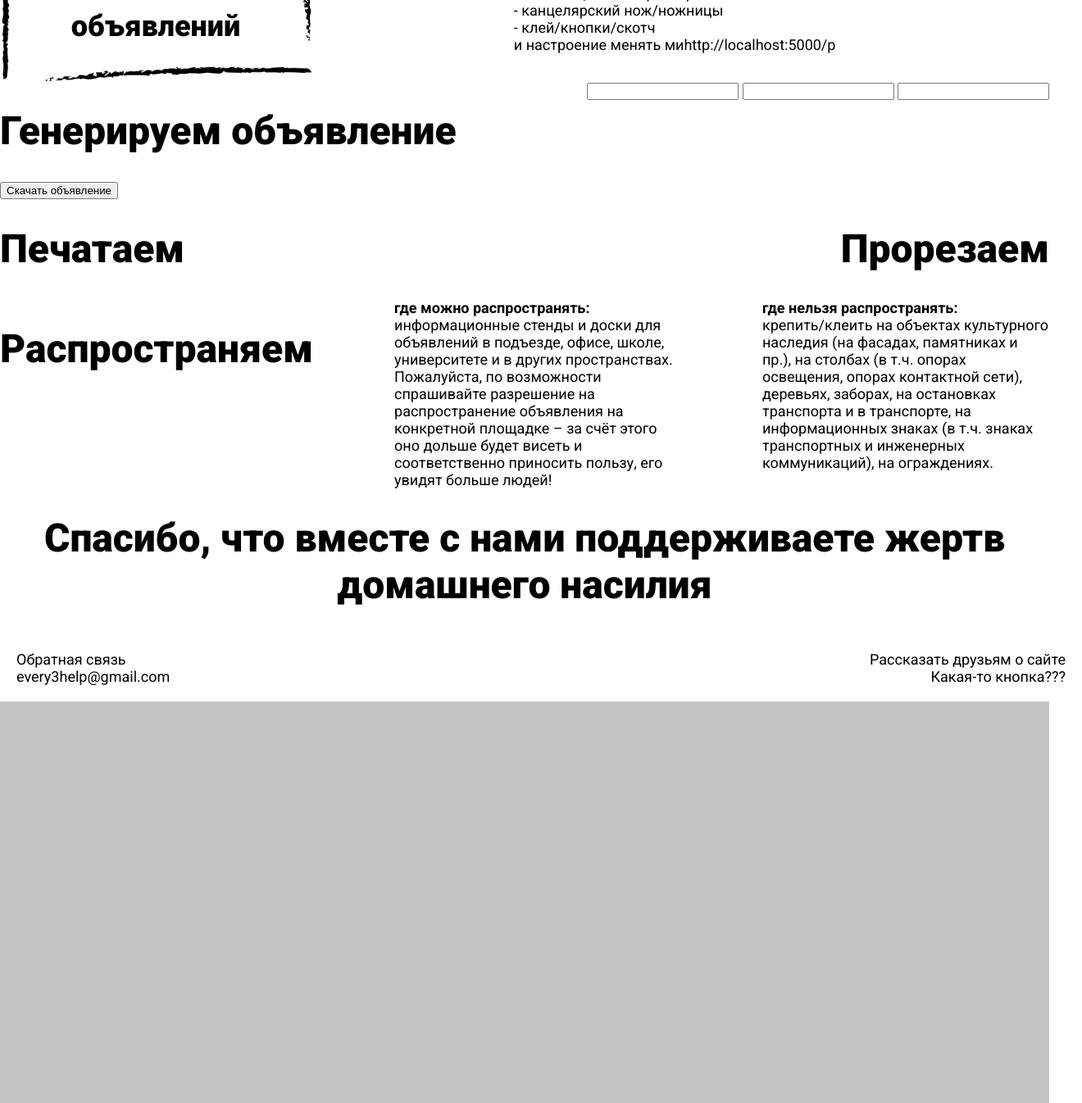
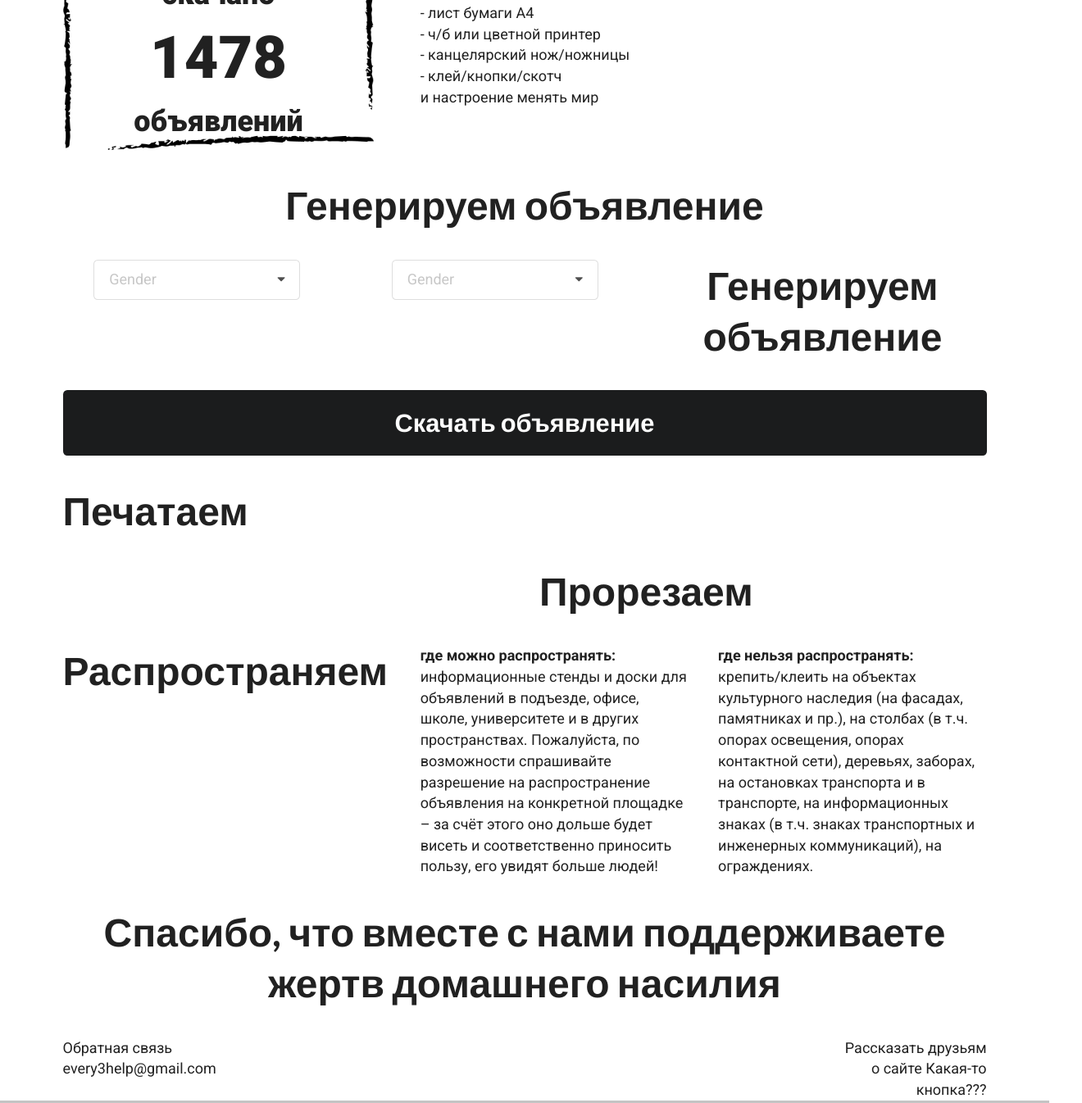
Before and after one commit to andresokol/homevio, a plain HTML site: page frontend/public/index.html in a window 1280 px wide. Shown: the part 441-1787 px from the top of the page at 82% size, 1320 px wide, since content can reach past the window. Drawn offline with nearby package versions, Linux system fonts and the light colour scheme.

Commit message:
move to semantic

```diff
--- a/frontend/public/index.css
+++ b/frontend/public/index.css
@@ -1,19 +1,19 @@
-div.container {
+/* div.container {
   max-width: 1440px;
   margin: 0 auto;
-}
+} */
 
-div.block {
+/* div.block {
   display: flex;
   justify-content: space-between;
   width: 100%;
-}
+} */
 
 div.logo_mock {
   width: 200px;
   height: 200px;
 
-  margin: 40px 100px;
+  /* margin: 40px 100px; */
 
   border-radius: 62px;
   background-color: #c4c4c4;
--- a/frontend/public/index.html
+++ b/frontend/public/index.html
@@ -6,11 +6,20 @@
     <title>every3.help</title>
 
     <link
+      rel="stylesheet"
+      href="https://cdn.jsdelivr.net/npm/semantic-ui@2.4.2/dist/semantic.min.css"
+    />
+    <link
       href="https://fonts.googleapis.com/css2?family=Roboto:ital,wght@0,100;0,300;0,400;0,500;0,700;0,900;1,100;1,300;1,400;1,500;1,700;1,900&display=swap"
       rel="stylesheet"
     />
     <link href="index.css" rel="stylesheet" />
 
+    <script
+      type="text/javascript"
+      src="http://code.jquery.com/jquery-latest.min.js"
+    ></script>
+    <script src="https://cdn.jsdelivr.net/npm/semantic-ui@2.4.2/dist/semantic.min.js"></script>
     <style>
       html,
       body {
@@ -19,17 +28,18 @@
 
         margin: 0;
         padding: 0;
+        padding-top: 20px;
       }
     </style>
   </head>
 
   <body>
-    <div class="container">
-      <div class="block">
-        <div>
+    <div class="ui container grid">
+      <div class="row">
+        <div class="four wide column" style="text-align: center;">
           <div class="logo_mock"></div>
         </div>
-        <div>
+        <div class="twelve wide column">
           <p>
             Мы знаем по себе, что общественная проблема может задавить своим
             масштабом и заставить чувствовать тотальную личную беспомощность. Но
@@ -55,75 +65,113 @@
         </div>
       </div>
 
-      <div class="block">
+      <div class="row">
+        <div class="six wide column">
           <div class="download_counter">
             <p>скачано</p>
             <p id="download_counter_number">43</p>
             <p id="download_counter_descriptor">объявления</p>
           </div>
-
-        <div>
+        </div>
+        <div class="ten wide column">
           <h1>Подготавливаем материалы</h1>
           <p>
             - лист бумаги А4<br />
             - ч/б или цветной принтер<br />
             - канцелярский нож/ножницы<br />
             - клей/кнопки/скотч<br />
-            и настроение менять миhttp://localhost:5000/р<br />
+            и настроение менять мир<br />
           </p>
         </div>
       </div>
 
-      <div class="block">
+      <div class="row">
+        <div class="sixteen wide column" style="text-align: center;">
           <h1>Генерируем объявление</h1>
-        <div>
-          <input type="text" />
-          <input type="text" />
-          <input type="text" />
         </div>
       </div>
 
-      <button>Скачать объявление</button>
+      <div class="row">
+        <div class="five wide column" style="text-align: center;">
+          <select class="ui dropdown">
+            <option value="">Gender</option>
+            <option value="1">+7 (000) 123-45-46</option>
+            <option value="0">+7 (999) 876-54-32</option>
+          </select>
+        </div>
+        <div class="five wide column" style="text-align: center;">
+          <select class="ui dropdown">
+            <option value="">Gender</option>
+            <option value="1">+7 (999) 876-54-32</option>
+            <option value="0">+7 (000) 123-45-46</option>
+          </select>
+        </div>
+        <div class="six wide column" style="text-align: center;">
+          <h1>Генерируем объявление</h1>
+        </div>
+      </div>
 
-      <div class="block">
+      <div class="row">
+        <div class="sixteen wide column" style="text-align: right;">
+          <button class="ui button black massive fluid">Скачать объявление</button>
+        </div>
+      </div>
+
+      <div class="row">
+        <div class="eight wide column">
           <h1>Печатаем</h1>
+        </div>
+        <div class="eight wide column"></div>
+      </div>
+
+      <div class="row">
+        <div class="eight wide column"></div>
+        <div class="eight wide column">
           <h1>Прорезаем</h1>
         </div>
+      </div>
 
-      <div class="block">
+      <div class="row">
+        <div class="six wide column">
           <h1>Распространяем</h1>
-        <div style="width: 350px;">
-          <b>где можно распространять:</b><br />
-          информационные стенды и доски для объявлений в подъезде, офисе, школе,
-          университете и в других пространствах. Пожалуйста, по возможности
-          спрашивайте разрешение на распространение объявления на конкретной
-          площадке – за счёт этого оно дольше будет висеть и соответственно
-          приносить пользу, его увидят больше людей!
         </div>
-        <div style="width: 350px;">
-          <b>где нельзя распространять:</b><br />
+        <div class="five wide column">
+          <b>где можно распространять:</b>
+          <p>
+            информационные стенды и доски для объявлений в подъезде, офисе,
+            школе, университете и в других пространствах. Пожалуйста, по
+            возможности спрашивайте разрешение на распространение объявления на
+            конкретной площадке – за счёт этого оно дольше будет висеть и
+            соответственно приносить пользу, его увидят больше людей!
+          </p>
+        </div>
+        <div class="five wide column">
+          <b>где нельзя распространять:</b>
+          <p>
             крепить/клеить на объектах культурного наследия (на фасадах,
             памятниках и пр.), на столбах (в т.ч. опорах освещения, опорах
             контактной сети), деревьях, заборах, на остановках транспорта и в
             транспорте, на информационных знаках (в т.ч. знаках транспортных и
             инженерных коммуникаций), на ограждениях.
+          </p>
         </div>
       </div>
 
-      <div class="block">
-        <h1 style="text-align: center;">
+      <div class="row">
+        <div class="column" style="text-align: center;">
+          <h1>
             Спасибо, что вместе с нами поддерживаете жертв домашнего насилия
           </h1>
         </div>
+      </div>
 
-      <div class="block" style="justify-content: space-between; padding: 20px;">
-        <div>
-          Обратная связь<br />
-          every3help@gmail.com
+      <div class="row">
+        <div class="three wide column">
+          <p>Обратная связь every3help@gmail.com</p>
         </div>
-        <div style="text-align: right;">
-          Рассказать друзьям о сайте<br />
-          Какая-то кнопка???
+        <div class="ten wide column"></div>
+        <div class="three wide column" style="text-align: right;">
+          <p>Рассказать друзьям о сайте Какая-то кнопка???</p>
         </div>
       </div>
     </div>
@@ -211,6 +259,8 @@
           body: JSON.stringify({ orgname, phone, address }),
         }).then((response) => response.blob().then((data) => draw(data)));
       }
+
+      $(".ui.dropdown").dropdown();
     </script>
   </body>
 </html>
```
Lines whose indentation alone changed are shown as unchanged.
